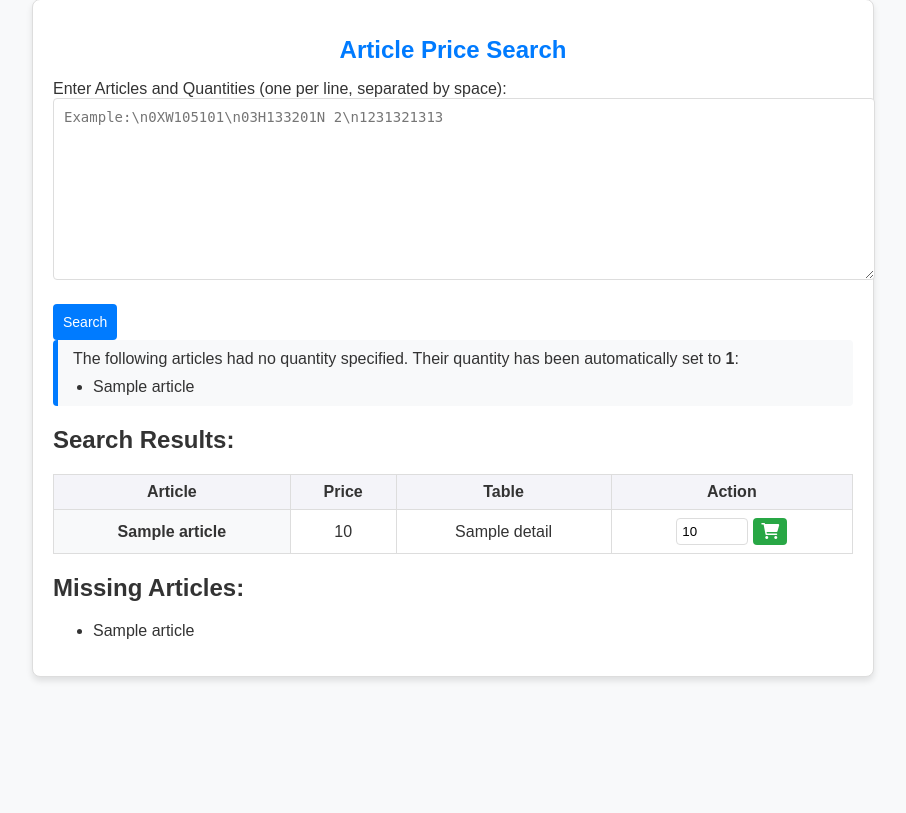
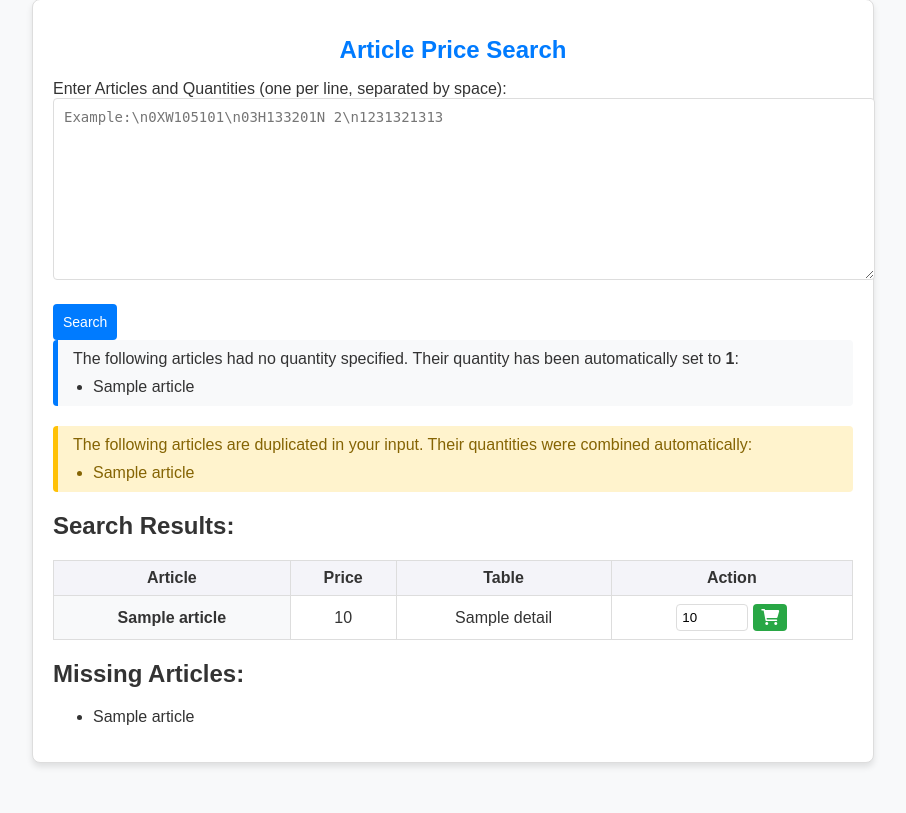
Before and after one commit to crimpi23/my_project, a Flask app: template templates/index.html in a window 1280 px wide. Shown: the part 51-864 px from the top of the page, without its empty margins (187-1093 px from the left). Before the commit the page ends 732 px from the top, so only its background shows below. Run offline with Flask 3, Linux system fonts and the light colour scheme; the template is opened without the code that fills it: most values are stand-ins (such as "Sample title", 1, 10 or a date in 2020); some libraries are stand-ins or nearby versions.

Commit message:
Initial commit

```diff
--- a/app.py
+++ b/app.py
@@ -27,6 +27,7 @@ def search_articles():
     articles = []
     quantities = {}
     auto_set_quantities = []
+    duplicate_articles = []  # Список для дубльованих артикулів
 
     # Отримуємо текстовий ввід
     articles_input = request.form.get('articles')
@@ -38,13 +39,23 @@ def search_articles():
         parts = line.strip().split()
         if len(parts) == 1:  # Тільки артикул, без кількості
             article = parts[0].strip()
-            articles.append(article)
-            quantities[article] = 1
-            auto_set_quantities.append(article)
+            if article in quantities:
+                quantities[article] += 1
+                if article not in duplicate_articles:
+                    duplicate_articles.append(article)  # Додаємо до дублювань
+            else:
+                articles.append(article)
+                quantities[article] = 1
+                auto_set_quantities.append(article)
         elif len(parts) == 2 and parts[0].strip() and parts[1].isdigit():  # Артикул і кількість
             article, quantity = parts
-            articles.append(article.strip())
-            quantities[article] = int(quantity)
+            if article in quantities:
+                quantities[article] += int(quantity)
+                if article not in duplicate_articles:
+                    duplicate_articles.append(article)  # Додаємо до дублювань
+            else:
+                articles.append(article)
+                quantities[article] = int(quantity)
 
     if not articles:
         return render_template('index.html', message="No valid articles provided.")
@@ -53,7 +64,6 @@ def search_articles():
         conn = get_db_connection()
         cursor = conn.cursor()
 
-        # Отримуємо всі таблиці з price_lists
         cursor.execute("SELECT table_name FROM price_lists")
         tables = cursor.fetchall()
 
@@ -90,7 +100,8 @@ def search_articles():
             grouped_results=grouped_results,
             quantities=quantities,
             missing_articles=missing_articles,
-            auto_set_quantities=auto_set_quantities
+            auto_set_quantities=auto_set_quantities,
+            duplicate_articles=duplicate_articles
         )
 
     except Exception as e:
@@ -100,28 +111,41 @@ def search_articles():
         cursor.close()
         conn.close()
 
-# Додавання в кошик
 @app.route('/add_to_cart', methods=['POST'])
 def add_to_cart():
     try:
-        # Отримуємо дані з форми
         article = request.form.get('article')
         price = float(request.form.get('price'))
         quantity = int(request.form.get('quantity'))
         table_name = request.form.get('table_name')
-        user_id = 1  # Заставний користувач
+        user_id = 1
 
         conn = get_db_connection()
         cursor = conn.cursor()
 
-        # Додаємо в кошик
+        # Перевіряємо, чи запис існує
         cursor.execute("""
-            INSERT INTO cart (user_id, product_id, quantity, added_at)
-            VALUES (%s, (SELECT id FROM products WHERE article = %s AND price = %s AND table_name = %s), %s, NOW())
-        """, (user_id, article, price, table_name, quantity))
+            SELECT id FROM cart
+            WHERE user_id = %s AND product_id = (
+                SELECT id FROM products
+                WHERE article = %s AND price = %s AND table_name = %s
+            )
+        """, (user_id, article, price, table_name))
+        existing_cart_item = cursor.fetchone()
+
+        if existing_cart_item:
+            cursor.execute("""
+                UPDATE cart
+                SET quantity = quantity + %s
+                WHERE id = %s
+            """, (quantity, existing_cart_item['id']))
+        else:
+            cursor.execute("""
+                INSERT INTO cart (user_id, product_id, quantity, added_at)
+                VALUES (%s, (SELECT id FROM products WHERE article = %s AND price = %s AND table_name = %s), %s, NOW())
+            """, (user_id, article, price, table_name, quantity))
         conn.commit()
 
-        # Завантажуємо попередні результати з сесії
         grouped_results = session.get('grouped_results', {})
         quantities = session.get('quantities', {})
 
--- a/static/styles.css
+++ b/static/styles.css
@@ -121,3 +121,22 @@ th {
     padding-left: 20px;
     list-style: disc;
 }
+
+.warning-message {
+    background-color: #fff3cd;
+    border-left: 5px solid #ffc107;
+    padding: 10px 15px;
+    margin-bottom: 20px;
+    border-radius: 4px;
+    color: #856404;
+}
+
+.warning-message p {
+    margin: 0 0 10px;
+}
+
+.warning-message ul {
+    margin: 0;
+    padding-left: 20px;
+    list-style: disc;
+}
--- a/templates/index.html
+++ b/templates/index.html
@@ -26,7 +26,16 @@
 			</ul>
 		</div>
 		{% endif %}
-
+		{% if duplicate_articles %}
+		<div class="warning-message">
+			<p>The following articles are duplicated in your input. Their quantities were combined automatically:</p>
+			<ul>
+				{% for article in duplicate_articles %}
+				<li>{{ article }}</li>
+				{% endfor %}
+			</ul>
+		</div>
+		{% endif %}
 		{% if grouped_results %}
 		<div class="results">
 			<h2>Search Results:</h2>
```
